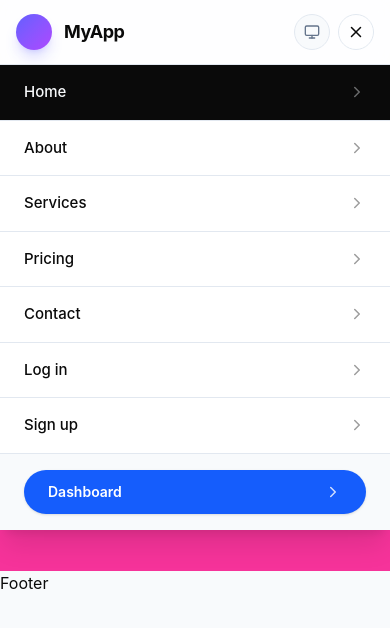
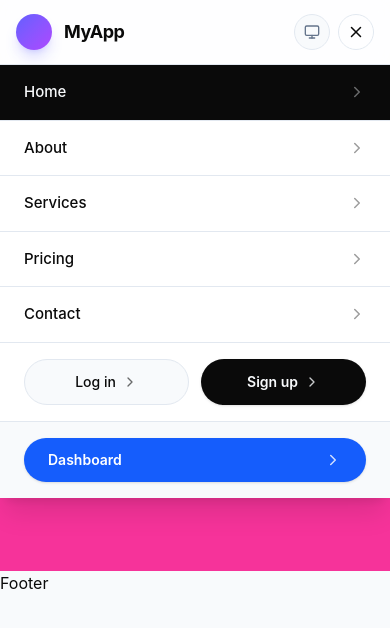
Before and after one commit to WistledgeTechnologies/wistloom-react-streak, a React (Vite) app in the folder my-app/: page / in a window 390 px wide. Both pictures are taken after a click on the button 356 px from the left and 32 px from the top of the page. Shown: the top 628 px of the page. Built offline with nearby package versions, Linux system fonts and the light colour scheme.

Commit message:
style: place login and signup side by side in mobile dropdown

```diff
--- a/my-app/src/components/Header/MobileNav.jsx
+++ b/my-app/src/components/Header/MobileNav.jsx
@@ -51,39 +51,31 @@ const MobileNav = ({ isOpen, onToggle, onClose }) => {
               </NavLink>
             ))}
 
+            <div
+              className={`grid grid-cols-2 gap-3 px-6 py-4 bg-card border-b border-border transition-all duration-300 ${
+                isOpen ? "translate-y-0 opacity-100" : "-translate-y-1 opacity-0"
+              }`}
+              style={{
+                transitionDelay: isOpen ? `${navLinks.length * 40}ms` : "0ms",
+              }}
+            >
               <Link
                 to="/login"
                 onClick={onClose}
-              style={{
-                transitionDelay: isOpen ? `${navLinks.length * 40}ms` : "0ms",
-              }}
-              className={`group flex items-center justify-between px-6 py-4 text-[15px] font-medium border-b border-border bg-card text-foreground hover:bg-background transition-all duration-300 ${
-                isOpen ? "translate-y-0 opacity-100" : "-translate-y-1 opacity-0"
-              }`}
+                className="flex items-center justify-center gap-1.5 rounded-full border border-border bg-background px-4 py-3 text-sm font-medium text-foreground hover:bg-card transition-colors"
               >
-              <span>Log in</span>
-              <ChevronRight
-                size={18}
-                className="shrink-0 opacity-40 group-hover:opacity-100 transition-opacity"
-              />
+                Log in
+                <ChevronRight size={16} className="shrink-0 opacity-60" />
               </Link>
-
               <Link
                 to="/signup"
                 onClick={onClose}
-              style={{
-                transitionDelay: isOpen ? `${(navLinks.length + 1) * 40}ms` : "0ms",
-              }}
-              className={`group flex items-center justify-between px-6 py-4 text-[15px] font-medium border-b border-border bg-card text-foreground hover:bg-background transition-all duration-300 ${
-                isOpen ? "translate-y-0 opacity-100" : "-translate-y-1 opacity-0"
-              }`}
+                className="flex items-center justify-center gap-1.5 rounded-full bg-foreground px-4 py-3 text-sm font-semibold text-background hover:opacity-90 transition-opacity shadow-sm"
               >
-              <span>Sign up</span>
-              <ChevronRight
-                size={18}
-                className="shrink-0 opacity-40 group-hover:opacity-100 transition-opacity"
-              />
+                Sign up
+                <ChevronRight size={16} className="shrink-0 opacity-80" />
               </Link>
+            </div>
 
             <div
               className={`px-6 py-4 bg-background transition-all duration-300 ${
@@ -91,7 +83,7 @@ const MobileNav = ({ isOpen, onToggle, onClose }) => {
               }`}
               style={{
                 transitionDelay: isOpen
-                  ? `${(navLinks.length + 2) * 40}ms`
+                  ? `${(navLinks.length + 1) * 40}ms`
                   : "0ms",
               }}
             >
```
Lines whose indentation alone changed are shown as unchanged.
